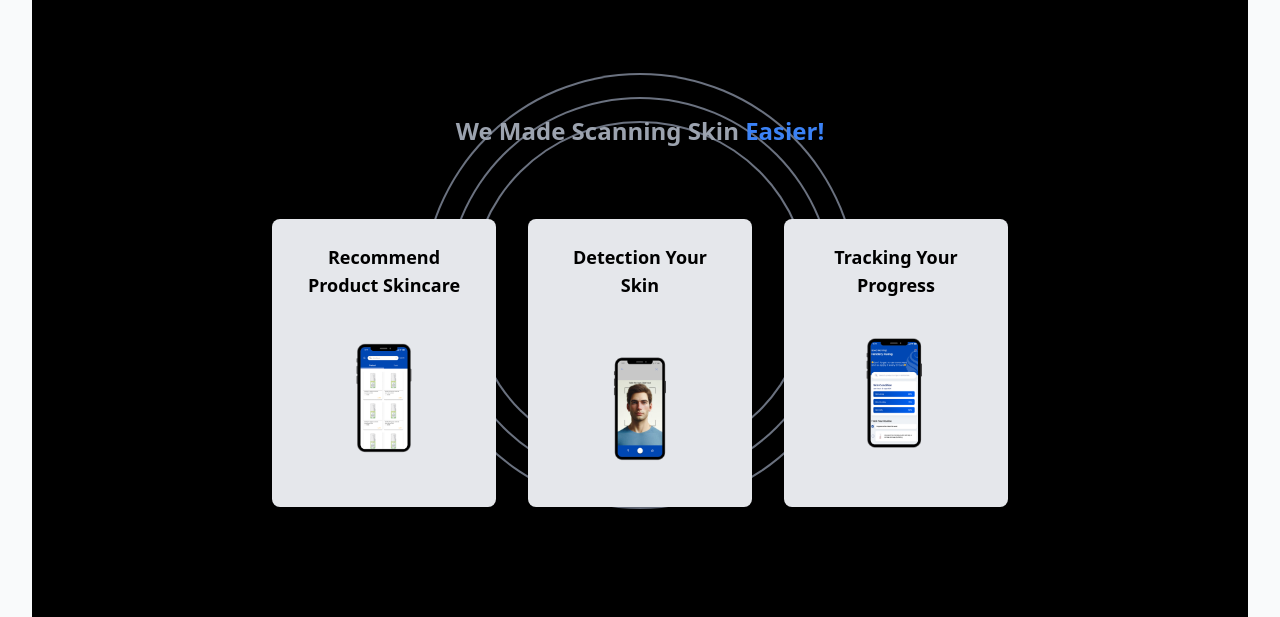
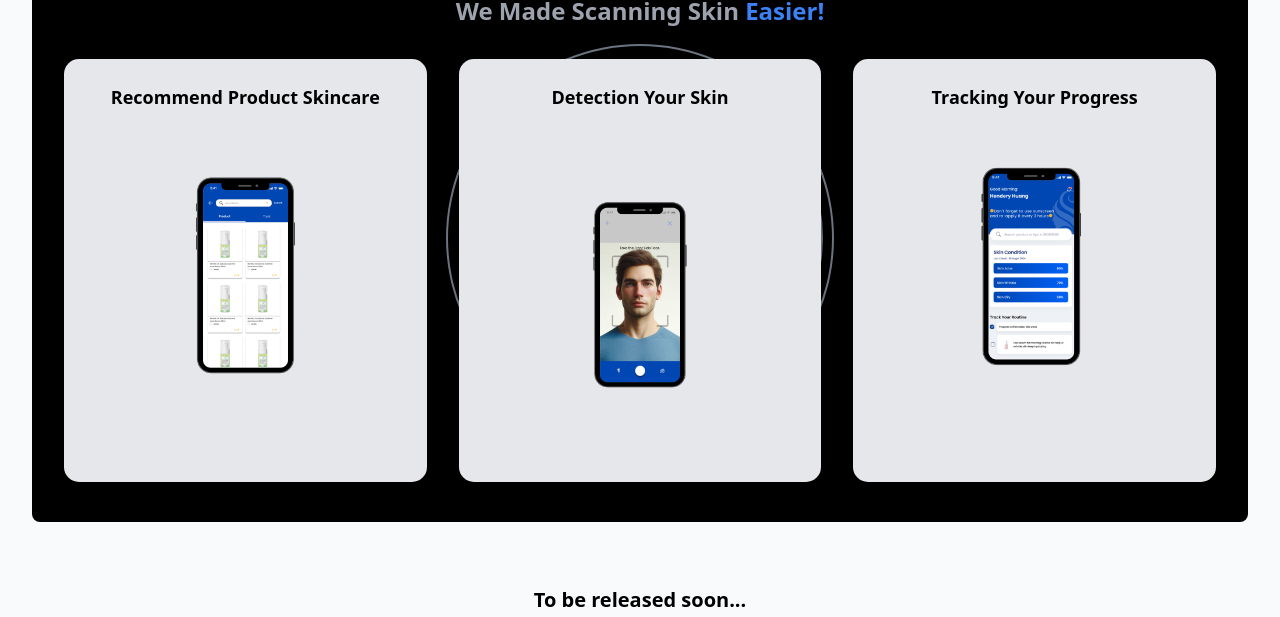
Before and after one commit to shofaniqurniaazmi/coming-soon-skinsense, a website: page index.html in a window 1280 px wide. Shown: the part 477-1094 px from the top of the page. Drawn offline with nearby package versions, Linux system fonts and the light colour scheme.

Commit message:
sidebar setengah

```diff
--- a/index.html
+++ b/index.html
@@ -63,7 +63,7 @@
     >
       <div class="flex items-center justify-between p-4">
         <img src="assets/logo.png" alt="Logo Skinsense" class="w-24 h-auto" />
-        <button id="close-button" class="absolute left-56 transform -translate-x-1/2 flex items-center justify-center w-10 h-10 bg-[#0047B3] rounded-full shadow-md text-white">
+        <button id="close-button" class="absolute left-48 transform -translate-x-1/2 flex items-center justify-center w-10 h-10 bg-[#0047B3] rounded-full shadow-md text-white">
           <svg
             class="w-10 h-10"
             fill="none"
@@ -148,207 +148,119 @@
     <!-- About Section -->
     <section id="about" class="py-10 mx-4 bg-black rounded-lg md:mx-8">
       <div class="container relative px-4 mx-auto text-center">
-    <!-- Black background around title, rings, and features -->
-    <div class="py-10 bg-black rounded-lg">
-      <div class="relative z-10 mt-20">
+        <!-- Centered Circle Background -->
+        <div class="absolute inset-0 flex items-center justify-center">
+          <div
+            class="flex items-center justify-center rounded-full ring-2 ring-gray-500" style="width: 24rem; height: 24rem;">
+          >
+            <div
+              class="flex items-center justify-center rounded-full ring-2 ring-gray-500" style="width: 22rem; height: 22rem;">
+            >
+              <div
+                class="flex items-center justify-center rounded-full ring-2 ring-gray-500" style="width: 20rem; height: 20rem;">
+              ></div>
+            </div>
+          </div>
+        </div>
+
+        <!-- Main Heading with Circle Background -->
+        <div class="relative z-10">
           <h3 class="mb-8 text-2xl font-semibold text-gray-400">
             We Made Scanning Skin <span class="text-blue-500">Easier!</span>
           </h3>
         </div>
 
-      <!-- Centered Circle Background (Rings) -->
-      <div class="absolute inset-0 z-0 flex flex-col items-center justify-center md:flex-row" id="ringsContainer">
-        <div class="flex items-center justify-center rounded-full ring-2 ring-gray-500" id="outerRing">
-          <div class="flex items-center justify-center rounded-full ring-2 ring-gray-500" id="middleRing">
-            <div class="flex items-center justify-center rounded-full ring-2 ring-gray-500" id="innerRing"></div>
+        <!-- Features Section inside About Section -->
+        <div class="container relative z-10 grid gap-8 px-4 mx-auto md:grid-cols-3">
+          <div class="p-6 text-center bg-gray-200 shadow-lg" style="border-radius: 15px;">
+            <h4 class="mb-4 text-lg font-semibold">
+              Recommend Product Skincare
+            </h4>
+            <img
+              src="assets/product.png"
+              alt="Recommend Product Skincare"
+              class="mx-auto mb-4"
+            />
           </div>
+          <div class="p-6 text-center bg-gray-200 shadow-lg" style="border-radius: 15px;">
+            <h4 class="mb-4 text-lg font-semibold">Detection Your Skin</h4>
+            <img
+              src="assets/scan.png"
+              alt="Detection Your Skin"
+              class="mx-auto mb-4"
+            />
+          </div>
+          <div class="p-6 text-center bg-gray-200 shadow-lg" style="border-radius: 15px;">
+            <h4 class="mb-4 text-lg font-semibold">Tracking Your Progress</h4>
+            <img
+              src="assets/track.png"
+              alt="Tracking Your Progress"
+              class="mx-auto mb-4"
+            />
           </div>
         </div>
 
-     <!-- Features Section -->
-<div class="container relative z-10 grid gap-8 px-4 py-10 mx-auto md:grid-cols-3 sm:grid-cols-1" id="featuresContainer">
-  <div class="p-6 text-center bg-gray-200 rounded-lg shadow-lg" id="feature1">
-    <h4 class="mb-4 text-lg font-semibold text-black">Recommend Product Skincare</h4>
-    <table class="mx-auto mb-4">
-      <tr>
-        <td>
-          <img src="assets/product.png" alt="Recommend Product Skincare"
-               class="feature-image"
-               style="width: 100%; max-width: 12rem; max-height: 12rem; object-fit: contain;" />
-        </td>
-      </tr>
-    </table>
       </div>
-
-  <div class="p-6 text-center bg-gray-200 rounded-lg shadow-lg" id="feature2">
-    <h4 class="mb-4 text-lg font-semibold text-black">Detection Your Skin</h4>
-    <table class="mx-auto mb-4">
-      <tr>
-        <td>
-          <img src="assets/scan.png" alt="Detection Your Skin"
-               class="feature-image"
-               style="width: 100%; max-width: 12rem; max-height: 12rem; object-fit: contain;" />
-        </td>
-      </tr>
-    </table>
-  </div>
-
-  <div class="p-6 text-center bg-gray-200 rounded-lg shadow-lg" id="feature3">
-    <h4 class="mb-4 text-lg font-semibold text-black">Tracking Your Progress</h4>
-    <table class="mx-auto mb-4">
-      <tr>
-        <td>
-          <img src="assets/track.png" alt="Tracking Your Progress"
-               class="feature-image"
-               style="width: 100%; max-width: 12rem; max-height: 12rem; object-fit: contain;" />
-        </td>
-      </tr>
-    </table>
-  </div>
-</div>
-
     </section>
-
-<style>
-.feature-image {
-  width: 100%;
-  object-fit: contain;
-}
-
-/* Desktop version */
-@media (min-width: 768px) {
-  .feature-image {
-    max-width: 50rem;
-    max-height: 50rem;
-  }
-}
-/* Mobile version */
-@media (max-width: 767px) {
-  .feature-image {
-    max-width: 32rem;
-    max-height: 22rem;
-  }
-}
-
-</style>
-
-<script>
-function adjustLayoutBasedOnScreenSize() {
-  const windowWidth = window.innerWidth;
-  const ringsContainer = document.getElementById('ringsContainer');
-  const outerRing = document.getElementById('outerRing');
-  const middleRing = document.getElementById('middleRing');
-  const innerRing = document.getElementById('innerRing');
-  const featuresContainer = document.getElementById('featuresContainer');
-  const feature1 = document.getElementById('feature1');
-  const feature2 = document.getElementById('feature2');
-  const feature3 = document.getElementById('feature3');
-
-  if (windowWidth < 768) {
-      // mobile
-      ringsContainer.classList.remove('flex-row');
-      ringsContainer.classList.add('flex-col');
-
-      outerRing.style.width = "12rem";
-      outerRing.style.height = "12rem";
-
-      middleRing.style.width = "10rem";
-      middleRing.style.height = "10rem";
-
-      innerRing.style.width = "8rem";
-      innerRing.style.height = "8rem";
-
-      feature1.style.width = '12rem';
-      feature1.style.height = '16rem';
-      feature2.style.width = '12rem';
-      feature2.style.height = '16rem';
-      feature3.style.width = '12rem';
-      feature3.style.height = '16rem';
-
-      featuresContainer.classList.remove('md:grid-cols-3');
-      featuresContainer.classList.add('sm:grid-cols-1');
-
-      featuresContainer.style.display = 'flex';
-      featuresContainer.style.flexDirection = 'column';
-      featuresContainer.style.alignItems = 'center';
-  } else {
-    // web
-      ringsContainer.classList.remove('flex-col');
-      ringsContainer.classList.add('flex-row');
-
-      outerRing.style.width = "27rem";
-      outerRing.style.height = "27rem";
-
-      middleRing.style.width = "24rem";
-      middleRing.style.height = "24rem";
-
-      innerRing.style.width = "21rem";
-      innerRing.style.height = "21rem";
-
-      feature1.style.width = '14rem';
-      feature1.style.height = '18rem';
-      feature2.style.width = '14rem';
-      feature2.style.height = '18rem';
-      feature3.style.width = '14rem';
-      feature3.style.height = '18rem';
-
-      featuresContainer.classList.remove('sm:grid-cols-1');
-      featuresContainer.classList.add('md:grid-cols-3');
-
-      featuresContainer.style.display = 'flex';
-      featuresContainer.style.flexDirection = 'row';
-      featuresContainer.style.justifyContent = 'center';
-      featuresContainer.style.alignItems = 'center';
-  }
-}
-
-window.addEventListener('load', adjustLayoutBasedOnScreenSize);
-window.addEventListener('resize', adjustLayoutBasedOnScreenSize);
-
-</script>
-
 
     <!-- Coming Soon Section -->
     <section id="coming-soon" class="py-16 text-center bg-gray-50">
       <div class="container px-4 mx-auto">
         <h4 class="mb-6 text-xl font-semibold">To be released soon...</h4>
-    <div class="relative flex flex-col items-center justify-between md:flex-row">
-      <div class="flex flex-col items-center md:mr-6">
-        <table class="mx-auto mb-6" style="width: auto; text-align: center;">
+        <div
+          class="relative flex flex-col items-center justify-between md:flex-row"
+        >
+          <div class="flex flex-col items-cetnter md:mr-6 space-y-4 md:space-y-0 md:flex-row md:space-x-4">
+            <table class="mb-6" style="width: 200px; height: 150px">
               <tr>
-            <td style="padding-bottom: 2px;">
-              <div class="flex items-center justify-center">
+                <td class="pb-2" style="text-align: center">
                   <a href="#">
-                  <img src="assets/playstore.png" alt="Google Play" class="w-60 h-60" />
+                    <img
+                      src="assets/playstore.png"
+                      alt="Google Play"
+                      class="w-60 h-60"
+                    />
                   </a>
-              </div>
                 </td>
               </tr>
               <tr>
-            <td>
-              <div class="flex items-center justify-center">
+                <td style="text-align: center">
                   <a href="#">
-                  <img src="assets/appstore.png" alt="App Store" class="w-60 h-60" />
+                    <img
+                      src="assets/appstore.png"
+                      alt="App Store"
+                      class="w-60 h-60"
+                    />
                   </a>
-              </div>
                 </td>
               </tr>
             </table>
-
-
           </div>
           <div class="relative flex items-center justify-center">
-        <div class="flex items-center justify-center rounded-full w-52 h-52 ring-2 ring-gray-400">
-          <div class="flex items-center justify-center w-48 h-48 rounded-full ring-2 ring-gray-400">
-            <div class="flex items-center justify-center rounded-full w-44 h-44 ring-2 ring-gray-400">
-              <img src="assets/start.png" alt="Phone Mockup" class="w-3/4 h-3/4" />
+            <div
+              class="flex items-center justify-center rounded-full w-52 h-52 ring-2 ring-gray-400"
+            >
+              <div
+                class="flex items-center justify-center w-48 h-48 rounded-full ring-2 ring-gray-400"
+              >
+                <div
+                  class="flex items-center justify-center rounded-full w-44 h-44 ring-2 ring-gray-400"
+                >
+                  <img
+                    src="assets/start.png"
+                    alt="Phone Mockup"
+                    class="w-3/4 h-3/4"
+                  />
                 </div>
               </div>
             </div>
           </div>
-      <div class="md:text-left md:w-1/2" style="padding-right: 20px; padding-left: 20px;">
+          <div class="md:text-left md:w-1/2">
             <p class="mb-6 text-gray-700">
-          Achieve flawless skin with Skinsense! Get personalized skincare solutions with advanced technology. Say goodbye to guesswork and hello to a routine that works. Enjoy clear, glowing skin with Skinsense!
+              Achieve flawless skin with Skinsense! Get personalized skincare
+              solutions with advanced technology. Say goodbye to guesswork and
+              hello to a routine that works. Enjoy clear, glowing skin with
+              Skinsense!
             </p>
           </div>
         </div>
```
Lines whose indentation alone changed are shown as unchanged.
